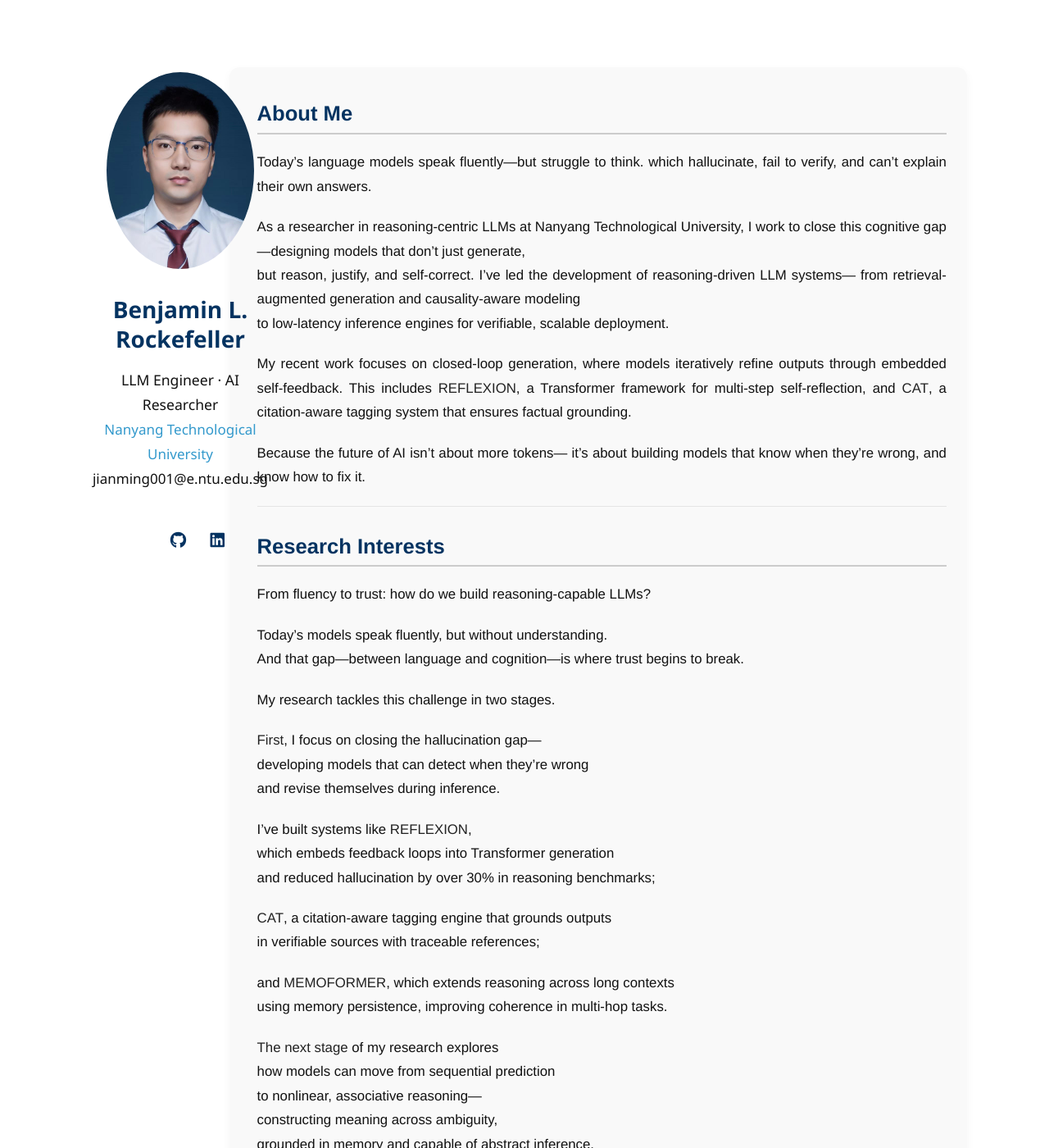
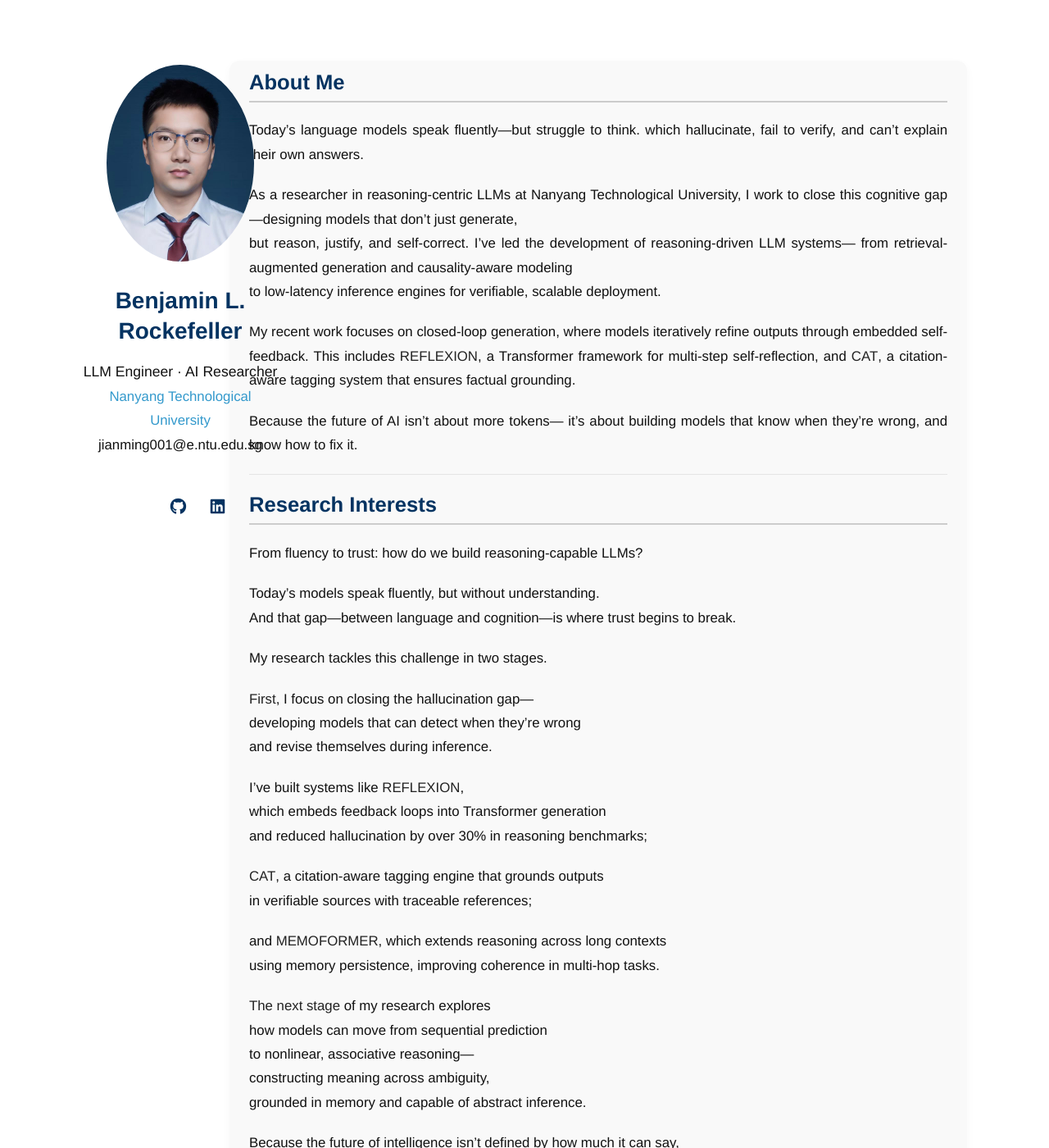
Before and after one commit to BenjaminRockefeller/benjaminrockefeller.github.io, a Jekyll site: the page built from index.md, in a window 1280 px wide and 1400 px high. Shown: the whole window at 82% size. Built offline with Jekyll 4.4.1, drawn with Linux system fonts in a browser that asks for light colours; a style sheet for code colours, icons or effects is not loaded; our own code applies the rules of GitHub Pages for plain Markdown files.

Commit message:
Update minimal-light.scss

```diff
--- a/_sass/minimal-light.scss
+++ b/_sass/minimal-light.scss
@@ -1012,7 +1012,7 @@
   margin-bottom: 1.2em !important;
   word-break: break-word;
 }
-/* 最外层横向布局 */
+/* 外层布局仍为横向排列 */
 .wrapper {
   display: flex;
   flex-direction: row;
@@ -1020,54 +1020,37 @@
   width: 100%;
   max-width: 1080px;
   margin: 0 auto;
-  padding-top: 1.5rem;
+  padding-top: 1rem; /* ✅ 顶部压缩一些 */
 }
 
-/* 左侧固定宽度栏（头像 + 基本信息） */
+/* 左栏保持不动 */
 header {
-  width: 240px;               /* ✅ 固定宽度，右边根据它来贴近 */
+  width: 240px;
   text-align: center;
+  margin: 0;
   padding: 0;
-  margin: 0;
 }
 
 /* 头像放大 */
 .image.avatar img {
-  width: 180px;               /* ✅ 放大头像 */
+  width: 180px;
   border-radius: 100%;
-  padding: 6px;
+  padding: 5px;
   margin-bottom: 1rem;
 }
 
-/* 右侧内容贴近左边，仅留 2em 空隙 */
+/* ✅ 正文往右偏移一点，避免重叠，约2em间距 */
 section {
   flex: 1;
-  padding-left: 2em;          /* ✅ 关键：只保留适当留白 */
-  padding-right: 1.5em;
-  padding-top: 0.5em;         /* ✅ 与头像对齐 */
+  margin-left: 2.4rem;         /* ✅ 关键参数：防止文字撞头像 */
+  padding-top: 0.3rem;         /* ✅ 和头像头部对齐 */
+  padding-right: 1.5rem;
   background: #f9f9f9;
   border-radius: 12px;
-  box-shadow: 0 4px 12px rgba(0, 0, 0, 0.04);
+  box-shadow: 0 4px 12px rgba(0, 0, 0, 0.03);
 }
 
-/* 通用文字设置 */
-body {
-  font-family: 'Microsoft YaHei', 'PingFang SC', 'Segoe UI', Helvetica, Arial, sans-serif;
-  font-size: 17px;
-  line-height: 1.75;
-  color: #111;
+/* ✅ 标题更靠上 */
+section h2, section h1 {
+  margin-top: 0.3rem;
 }
-
-/* 标题段落美化 */
-section h2 {
-  font-size: 1.6rem;
-  font-weight: 600;
-  margin-top: 2rem;
-  border-bottom: 2px solid #ccc;
-  padding-bottom: 0.4rem;
-}
-
-section p {
-  margin-bottom: 1.2rem;
-  text-align: justify;
-}
```
